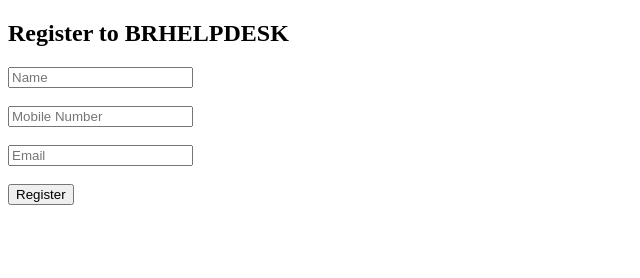
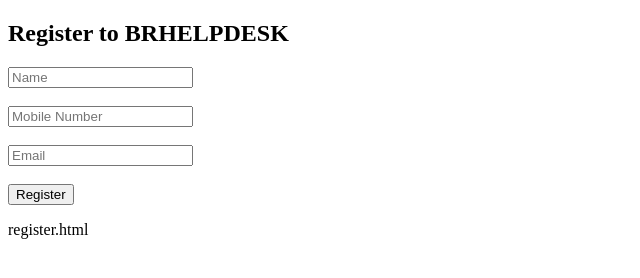
Before and after one commit to haneefbayar842/Helping, a plain HTML site: page Register.html in a window 1280 px wide. Shown: the whole page, without its empty margins (0-640 px from the left). Drawn offline with nearby package versions, Linux system fonts and the light colour scheme.

Commit message:
Update Register.html

```diff
--- a/Register.html
+++ b/Register.html
@@ -43,3 +43,4 @@
   </script>
 </body>
 </html>
+register.html
```
